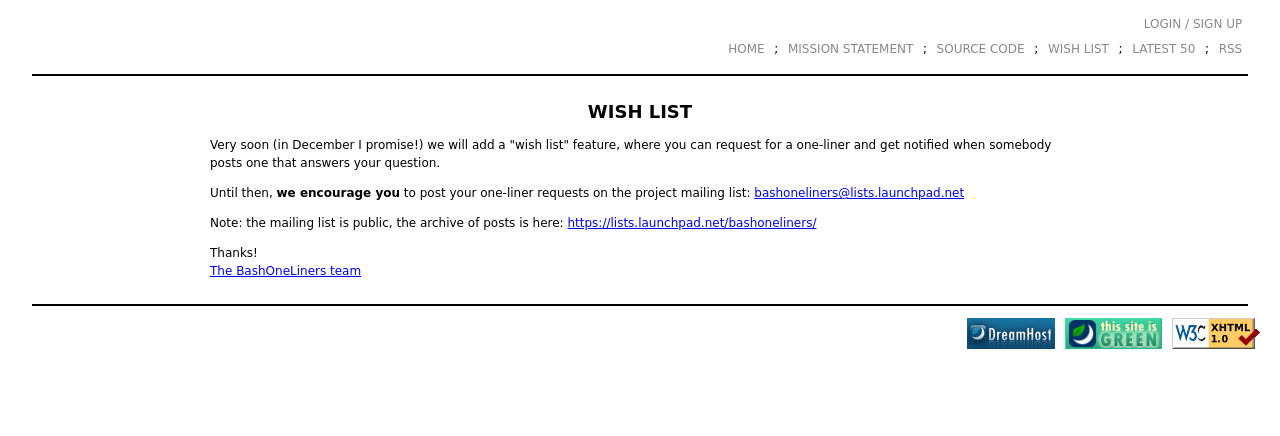
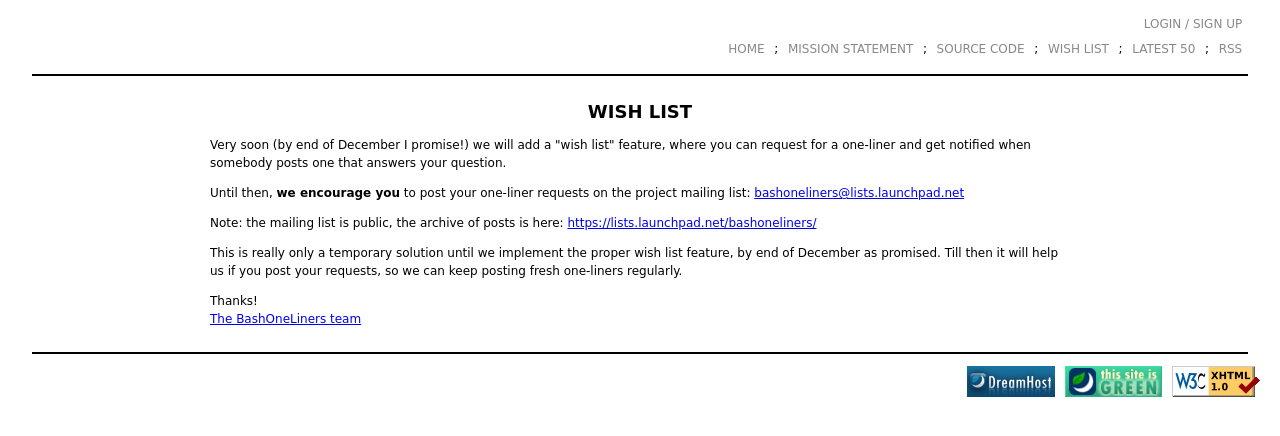
Before and after one commit to pirate42/bashoneliners, a Django app: template templates/main/wishlist.html in a window 1280 px wide. Shown: the top 436 px of the page. Run offline with Django 3.2, Linux system fonts and the light colour scheme; the template is opened without the code that fills it, so the values that code supplies are empty; some libraries are stand-ins or nearby versions.

Commit message:
adjusted text
git-svn-id: https://bashoneliners.googlecode.com/svn/trunk@169 ff387cac-114f-df84-9358-9b8335f71789

```diff
--- a/templates/main/wishlist.html
+++ b/templates/main/wishlist.html
@@ -10,7 +10,7 @@
 
 {% block content %}
 
-<p>Very soon (in December I promise!) we will add a "wish list" feature,
+<p>Very soon (by end of December I promise!) we will add a "wish list" feature,
 where you can request for a one-liner and get notified when somebody posts one that answers your question.</p>
 
 <p>Until then, <strong>we encourage you</strong> to post your one-liner requests on the project mailing list:
@@ -20,6 +20,8 @@ where you can request for a one-liner and get notified when somebody posts one t
 {{ 'https://lists.launchpad.net/bashoneliners/'|urlize }}
 </p>
 
+<p>This is really only a temporary solution until we implement the proper wish list feature, by end of December as promised. Till then it will help us if you post your requests, so we can keep posting fresh one-liners regularly.</p>
+
 <p>Thanks!<br/>
 <a href="https://launchpad.net/~bashoneliners">The BashOneLiners team</a></p>
 
```
